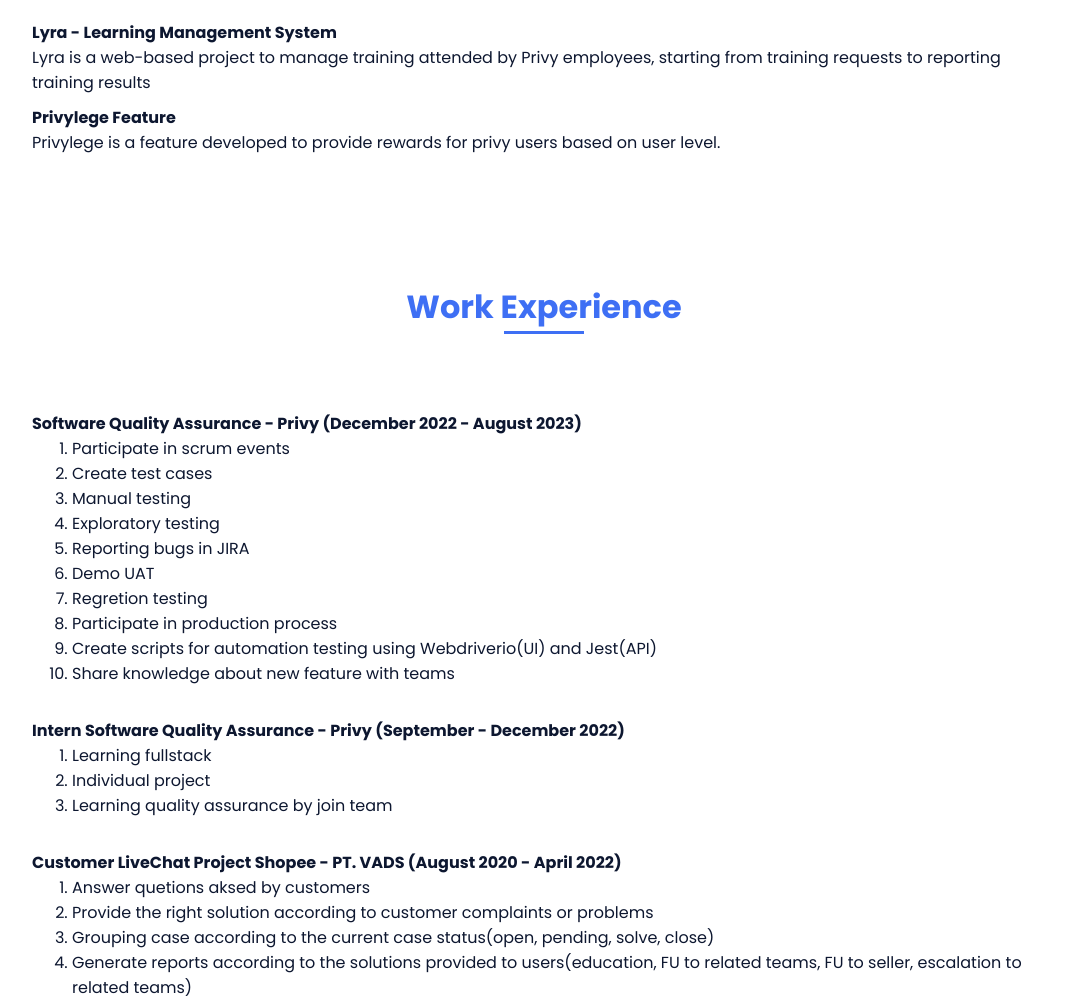
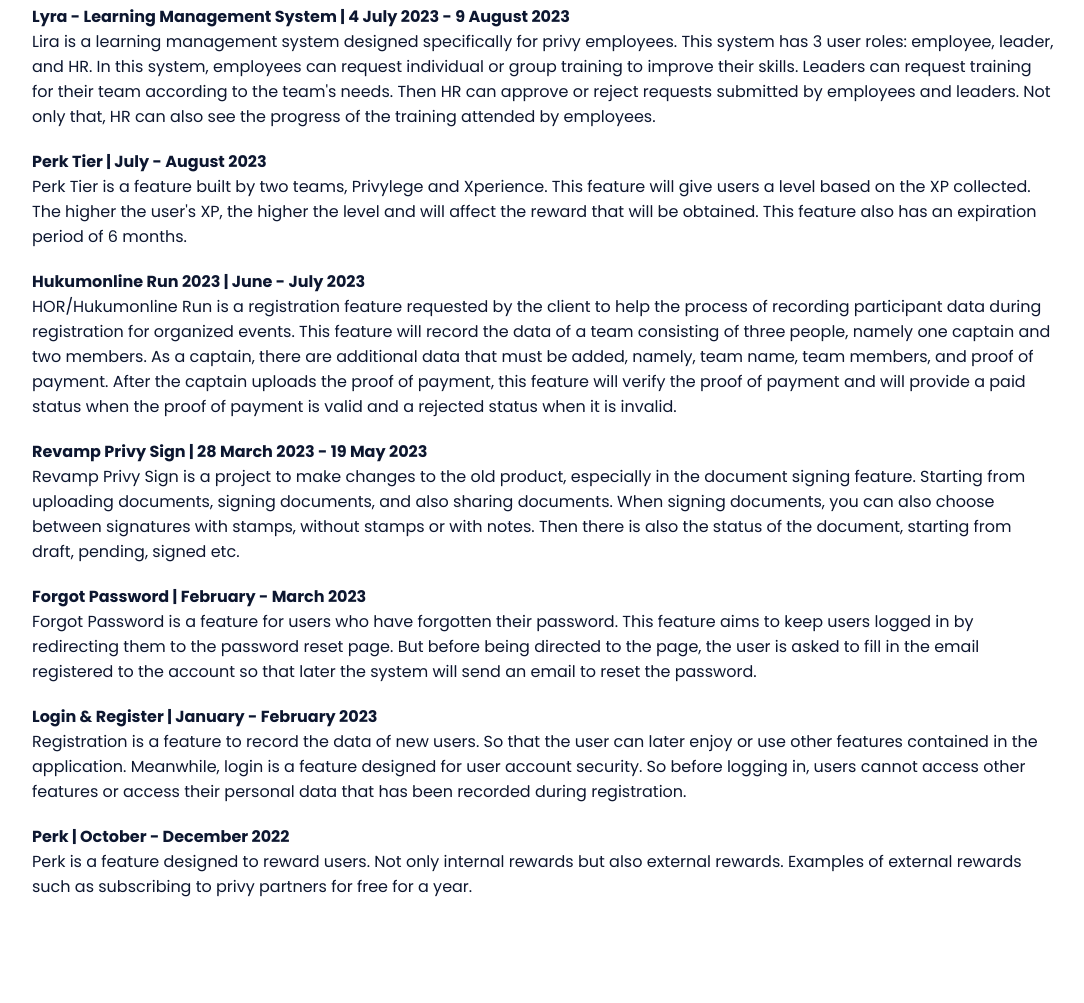
Before and after one commit to musyafairfan/musyafairfan.github.io, a plain HTML site: page index.html in a window 1280 px wide. Shown: the part 1419-2422 px from the top of the page, without its empty margins (96-1180 px from the left). Drawn offline with nearby package versions, Linux system fonts and the light colour scheme.

Commit message:
update project experience

```diff
--- a/assets/css/styles.css
+++ b/assets/css/styles.css
@@ -17,6 +17,7 @@
   --normal-font-size: .938rem;
   --smaller-font-size: .75rem;
   /*===== Margenes =====*/
+  --mb-1: 0.5rem;
   --mb-2: 1rem;
   --mb-4: 2rem;
   --mb-5: 2.5rem;
@@ -76,8 +77,8 @@ img {
   position: relative;
   font-size: var(--h2-font-size);
   color: var(--first-color);
-  margin-top: var(--mb-2);
-  margin-bottom: var(--mb-4);
+  margin-top: var(--mb-1);
+  margin-bottom: var(--mb-2);
   text-align: center;
 }
 
@@ -93,10 +94,10 @@ img {
   background-color: var(--first-color);
 }
 
-.section {
+/* .section {
   padding-top: 3rem;
   padding-bottom: 2rem;
-}
+} */
 
 /*===== LAYOUT =====*/
 .bd-grid {
--- a/index.html
+++ b/index.html
@@ -91,16 +91,63 @@
                 <h2 class="section-title">Project Experience</h2>
                 <div class="project__container bd-grid about__text">
                     <div class="project_experience_list">
-                        <div>
+                        <div style="margin-bottom: 20px;">
                             <ul class="project__1">
-                                <p class="project-title">Lyra - Learning Management System</p>
-                                <p class="project-content" style="margin-bottom: 10px;">Lyra is a web-based project to manage training attended by Privy employees, starting from training requests to reporting training results</p>
+                                <p class="project-title">Lyra - Learning Management System | 4 July 2023 - 9 August 2023</p>
+                                <p class="project-content">Lira is a learning management system designed specifically for privy employees. This system has 3 user roles: employee,
+                                leader, and HR. In this system, employees can request individual or group training to improve their skills. Leaders can
+                                request training for their team according to the team's needs. Then HR can approve or reject requests submitted by
+                                employees and leaders. Not only that, HR can also see the progress of the training attended by employees.</p>
                             </ul>
                         </div>
-                        <div>
+                        <div style="margin-bottom: 20px;">
                             <ul>
-                                <p class="project-title">Privylege Feature</p>
-                                <p class="project-content">Privylege is a feature developed to provide rewards for privy users based on user level.</p>
+                                <p class="project-title">Perk Tier | July - August 2023</p>
+                                <p class="project-content">Perk Tier is a feature built by two teams, Privylege and Xperience. This feature will give users a level based on the XP
+                                collected. The higher the user's XP, the higher the level and will affect the reward that will be obtained. This feature
+                                also has an expiration period of 6 months.</p>
+                            </ul>
+                        </div>
+                        <div style="margin-bottom: 20px;">
+                            <ul>
+                                <p class="project-title">Hukumonline Run 2023 | June - July 2023</p>
+                                <p class="project-content">HOR/Hukumonline Run is a registration feature requested by the client to help the process of recording participant data
+                                during registration for organized events. This feature will record the data of a team consisting of three people, namely
+                                one captain and two members. As a captain, there are additional data that must be added, namely, team name, team
+                                members, and proof of payment. After the captain uploads the proof of payment, this feature will verify the proof of
+                                payment and will provide a paid status when the proof of payment is valid and a rejected status when it is invalid.</p>
+                            </ul>
+                        </div>
+                        <div style="margin-bottom: 20px;">
+                            <ul>
+                                <p class="project-title">Revamp Privy Sign | 28 March 2023 - 19 May 2023</p>
+                                <p class="project-content">Revamp Privy Sign is a project to make changes to the old product, especially in the document signing feature. Starting
+                                from uploading documents, signing documents, and also sharing documents. When signing documents, you can also choose
+                                between signatures with stamps, without stamps or with notes. Then there is also the status of the document, starting
+                                from draft, pending, signed etc.</p>
+                            </ul>
+                        </div>
+                        <div style="margin-bottom: 20px;">
+                            <ul>
+                                <p class="project-title">Forgot Password | February - March 2023</p>
+                                <p class="project-content">Forgot Password is a feature for users who have forgotten their password. This feature aims to keep users logged in by
+                                redirecting them to the password reset page. But before being directed to the page, the user is asked to fill in the
+                                email registered to the account so that later the system will send an email to reset the password.</p>
+                            </ul>
+                        </div>
+                        <div style="margin-bottom: 20px;">
+                            <ul>
+                                <p class="project-title">Login & Register | January - February 2023</p>
+                                <p class="project-content">Registration is a feature to record the data of new users. So that the user can later enjoy or use other features
+                                contained in the application. Meanwhile, login is a feature designed for user account security. So before logging in,
+                                users cannot access other features or access their personal data that has been recorded during registration.</p>
+                            </ul>
+                        </div>
+                        <div style="margin-bottom: 20px;">
+                            <ul>
+                                <p class="project-title">Perk | October - December 2022</p>
+                                <p class="project-content">Perk is a feature designed to reward users. Not only internal rewards but also external rewards. Examples of external
+                                rewards such as subscribing to privy partners for free for a year.</p>
                             </ul>
                         </div>
                     </div>
@@ -150,24 +197,6 @@
                             </ol>
                         </ul>
                     </div>
-                    <!-- <a href="" class="work__img">
-                        <img src="assets/img/work1.jpg" alt="">
-                    </a>
-                    <a href="" class="work__img">
-                        <img src="assets/img/work2.jpg" alt="">
-                    </a>
-                    <a href="" class="work__img">
-                        <img src="assets/img/work3.jpg" alt="">
-                    </a>
-                    <a href="" class="work__img">
-                        <img src="assets/img/work4.jpg" alt="">
-                    </a>
-                    <a href="" class="work__img">
-                        <img src="assets/img/work5.jpg" alt="">
-                    </a>
-                    <a href="" class="work__img">
-                        <img src="assets/img/work6.jpg" alt="">
-                    </a> -->
                 </div>
             </section>
             <!--===== SKILLS =====-->
@@ -212,12 +241,17 @@
                         </div>
                         <div class="skills__data">
                             <div class="skills__names">
-                                <span class="skills__name">Jest</span>
+                                <span class="skills__name">Jestjs</span>
                             </div>
                         </div>
                         <div class="skills__data">
                             <div class="skills__names">
                                 <span class="skills__name">Webdriverio</span>
+                            </div>
+                        </div>
+                        <div class="skills__data">
+                            <div class="skills__names">
+                                <span class="skills__name">Robot Framework</span>
                             </div>
                         </div>
                         <div class="skills__data">
@@ -228,6 +262,11 @@
                         <div class="skills__data">
                             <div class="skills__names">
                                 <span class="skills__name">Appium</span>
+                            </div>
+                        </div>
+                        <div class="skills__data">
+                            <div class="skills__names">
+                                <span class="skills__name">Selenium</span>
                             </div>
                         </div>
                 </div>
```
